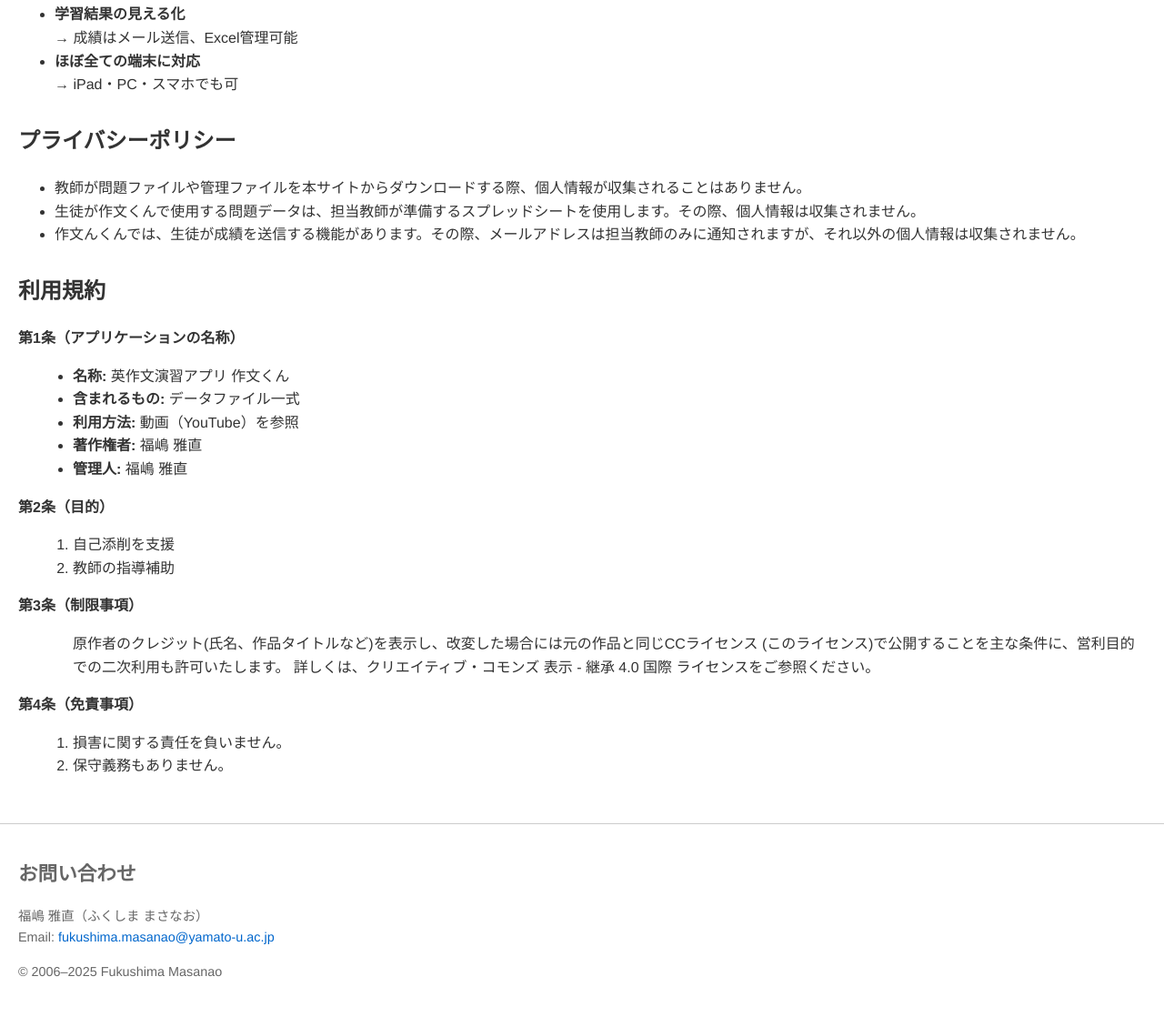
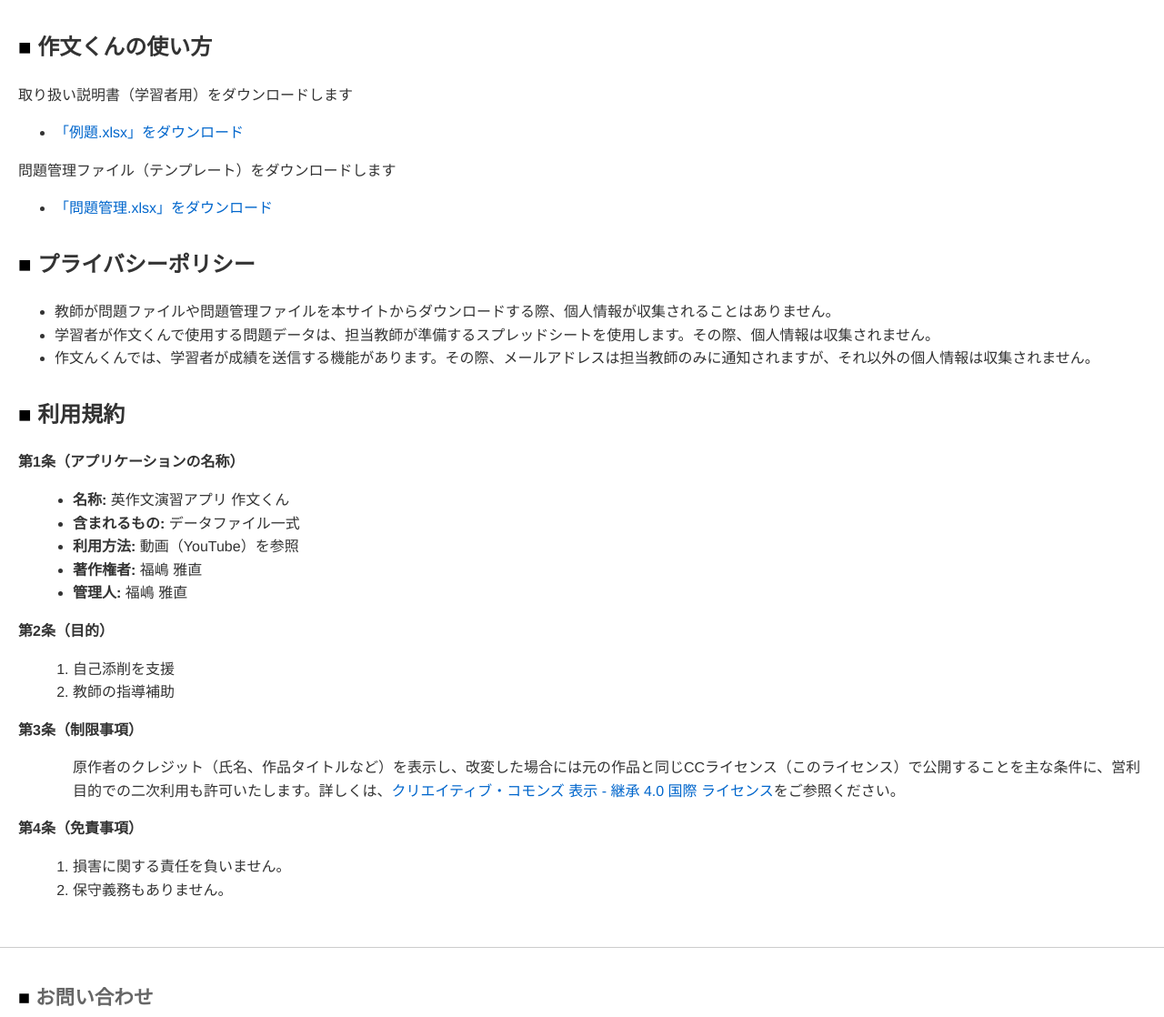
Before and after one commit to kumassan15/sakubun-kunhp, a plain HTML site: page index.html in a window 1280 px wide. Shown: the part 805-1923 px from the top of the page at 91% size. Drawn offline with Linux system fonts and the light colour scheme.

Commit message:
Add files via upload

```diff
--- a/index.html
+++ b/index.html
@@ -48,7 +48,7 @@
     main {
       padding: 20px;
       flex: 1;
-      box-sizing: border-box;0
+      box-sizing: border-box;
     }
     section {
       margin-bottom: 30px;
@@ -91,7 +91,7 @@
         <li><a href="問題管理.xlsx" target="_blank">「問題管理.xlsx」をダウンロード</a></li>
       </ul>
 
-      <h2><span style="color: #800080;">■</span> 〔生徒用〕問題を解く</h2>
+      <h2><span style="color: #800080;">■</span> 〔学習者用〕問題を解く</h2>
       <p>作文くんをリンクで開きます</p>
       <ul>
         <li><a href="https://script.google.com/macros/s/AKfycbwysXSC9jlAcdwOS00iIJAyE01Is--bZhmwV796Y5qeFGvix4s-e8GluL2_5bxaM-dWfg/exec" target="_blank">「作文くん」へのリンク</a></li>
@@ -100,26 +100,38 @@
 
     <main>
       <section>
-        <h2>特徴</h2>
+        <h2><span style="color: #000000;">■</span> 特徴</h2>
         <p>語句整序英作文問題演習ができます。多くのアプリでは、学習者が答案を作成して採点ボタンを押下すると、正解・不正解の判定と、正解と解説が表示されるだけで、次の問題に進みます。しかし、作文くんでは、いきなり正解と解説を表示するのではなく、学習者の誤答の種類に応じてヒントやフィードバックが与えられます。...</p>
         <ul>
-          /*<li><strong>問題作成・設定の自動化</strong><br>→ GoogleドキュメントやWordで作成した問題を自動変換</li>*/
+          <!--<li><strong>問題作成・設定の自動化</strong><br>→ GoogleドキュメントやWordで作成した問題を自動変換</li>-->
           <li><strong>フィードバックが多彩</strong><br>→ 誤答のレベルや種類に応じた個別対応</li>
-          <li><strong>学習結果の見える化</strong><br>→ 成績はメール送信、Excel管理可能</li>
+          <li><strong>学習結果の見える化</strong><br>→ 成績はメール送信、スプレッドシートやExcelで管理可能</li>
           <li><strong>ほぼ全ての端末に対応</strong><br>→ iPad・PC・スマホでも可</li>
         </ul>
       </section>
 
       <section>
-        <h2>プライバシーポリシー</h2>
+        <h2><span style="color: #000000;">■</span> 作文くんの使い方</h2>
+        <p>取り扱い説明書（学習者用）をダウンロードします</p>
         <ul>
-          <li>教師が問題ファイルや管理ファイルを本サイトからダウンロードする際、個人情報が収集されることはありません。
-          <li>生徒が作文くんで使用する問題データは、担当教師が準備するスプレッドシートを使用します。その際、個人情報は収集されません。</li>
-          <li>作文んくんでは、生徒が成績を送信する機能があります。その際、メールアドレスは担当教師のみに通知されますが、それ以外の個人情報は収集されません。</li>
+          <li><a href="例題.xlsx" target="_blank">「例題.xlsx」をダウンロード</a></li>
+        </ul>
+        <p>問題管理ファイル（テンプレート）をダウンロードします</p>
+        <ul>
+          <li><a href="問題管理.xlsx" target="_blank">「問題管理.xlsx」をダウンロード</a></li>
+        </ul>
       </section>
 
       <section>
-        <h2>利用規約</h2>
+        <h2><span style="color: #000000;">■</span> プライバシーポリシー</h2>
+        <ul>
+          <li>教師が問題ファイルや問題管理ファイルを本サイトからダウンロードする際、個人情報が収集されることはありません。
+          <li>学習者が作文くんで使用する問題データは、担当教師が準備するスプレッドシートを使用します。その際、個人情報は収集されません。</li>
+          <li>作文んくんでは、学習者が成績を送信する機能があります。その際、メールアドレスは担当教師のみに通知されますが、それ以外の個人情報は収集されません。</li>
+      </section>
+
+      <section>
+        <h2><span style="color: #000000;">■</span> 利用規約</h2>
         <dl>
           <dt>第1条（アプリケーションの名称）</dt>
           <dd>
@@ -140,9 +152,7 @@
           </dd>
           <dt>第3条（制限事項）</dt>
           <dd>
-            <ol>原作者のクレジット(氏名、作品タイトルなど)を表示し、改変した場合には元の作品と同じCCライセンス
-(このライセンス)で公開することを主な条件に、営利目的での二次利用も許可いたします。
-詳しくは、クリエイティブ・コモンズ 表示 - 継承 4.0 国際 ライセンスをご参照ください。</ol>
+            <ol>原作者のクレジット（氏名、作品タイトルなど）を表示し、改変した場合には元の作品と同じCCライセンス（このライセンス）で公開することを主な条件に、営利目的での二次利用も許可いたします。詳しくは、<a href="https://creativecommons.org/licenses/by-sa/4.0/deed.ja" target="_blank" rel="license noopener">クリエイティブ・コモンズ 表示 - 継承 4.0 国際 ライセンス</a>をご参照ください。</ol>
           </dd>
           <dt>第4条（免責事項）</dt>
           <dd>
@@ -156,10 +166,22 @@
     </main>
   </div>
 
-  <footer>
-        <h2>お問い合わせ</h2>
-        <p>福嶋 雅直（ふくしま まさなお）<br>Email: <a href="mailto:fukushima.masanao@yamato-u.ac.jp">fukushima.masanao@yamato-u.ac.jp</a></p>
-    <p>&copy; 2006–2025 Fukushima Masanao</p>
-  </footer>
+<footer>
+  <h2><span style="color: #000000;">■</span> お問い合わせ</h2>
+  <p>
+    福嶋 雅直（ふくしま まさなお）<br>
+    Email: <a href="mailto:fukushima.masanao@yamato-u.ac.jp">fukushima.masanao@yamato-u.ac.jp</a>
+  </p>
+
+  <p>
+    <a rel="license" href="https://creativecommons.org/licenses/by-sa/4.0/" target="_blank">
+      <img alt="クリエイティブ・コモンズ・ライセンス" style="border-width:0;" src="https://i.creativecommons.org/l/by-sa/4.0/88x31.png">
+    </a>
+  </p>
+
+  <small>
+    <span>&copy; since 2006　Fukushima Masanao</span> の<span>作文くん</span>は、<a rel="license" href="https://creativecommons.org/licenses/by-sa/4.0/" target="_blank">クリエイティブ・コモンズ 表示 - 継承 4.0 国際 ライセンス</a>で提供されています。
+  </small>
+</footer>
 </body>
 </html>
```
